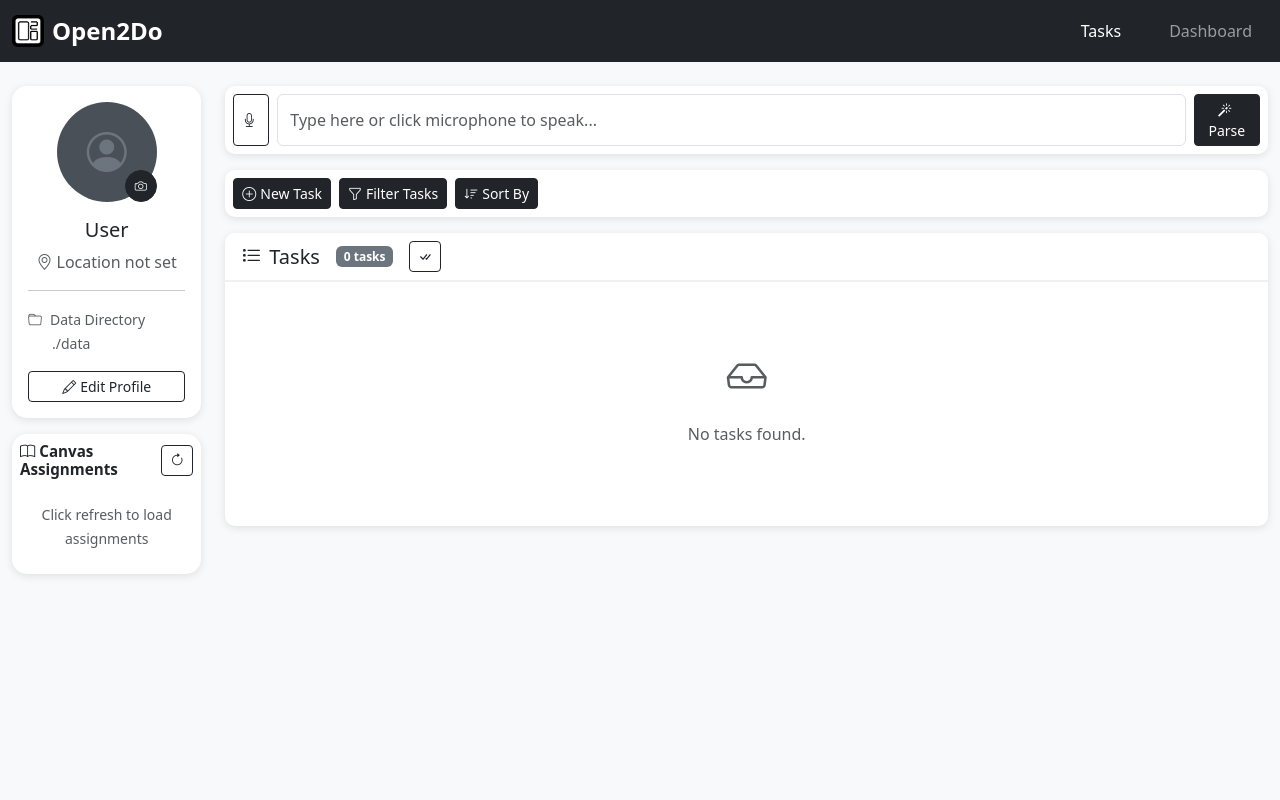
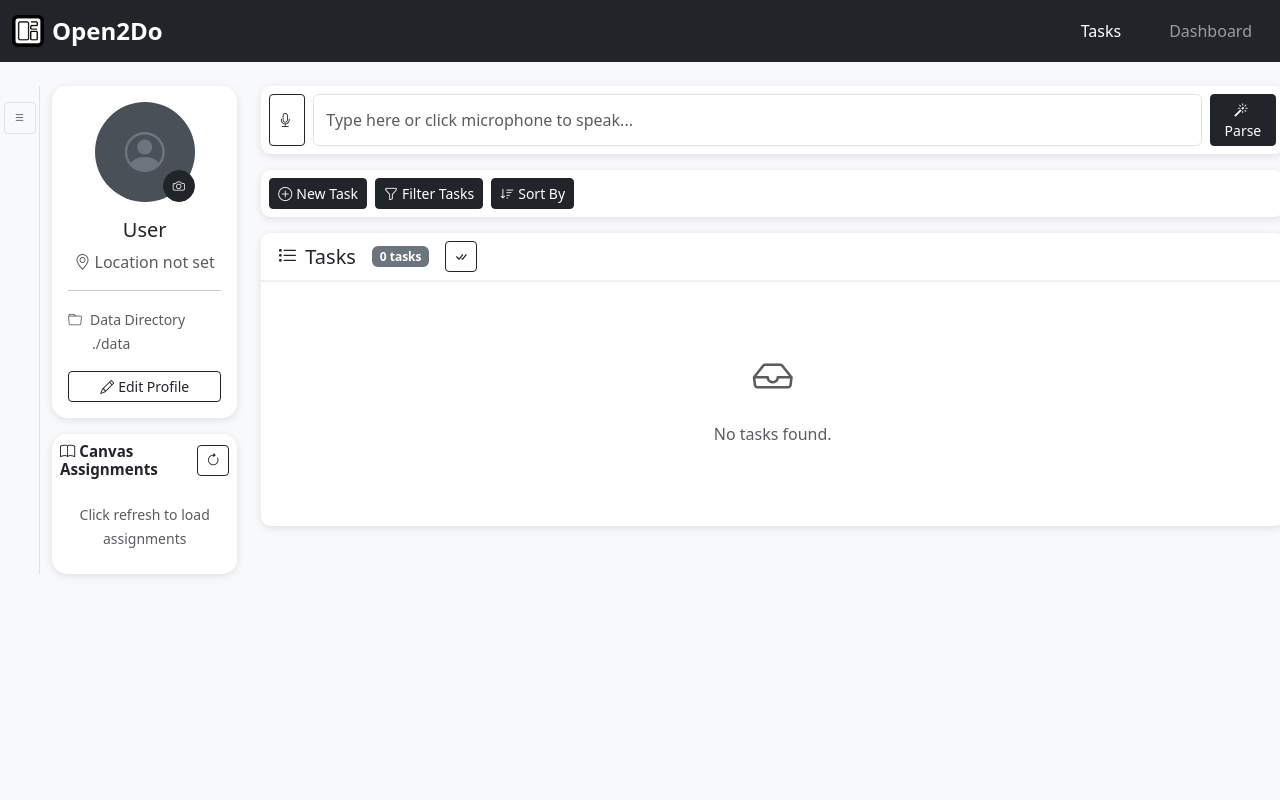
Before and after one commit to wjrforcyber/Open2Do, a FastAPI app: page / in a window 1280 px wide. Run offline with FastAPI, Linux system fonts and the light colour scheme; data that the repository does not hold is empty; some libraries are stand-ins or nearby versions.

Commit message:
Update(SideBar): Toggle Sidebar
Signed-off-by: JingrenWang <wjrforcyber@163.com>

```diff
--- a/app/static/css/styles.css
+++ b/app/static/css/styles.css
@@ -9,6 +9,11 @@
 body {
     background-color: #f8f9fa;
     min-height: 100vh;
+    overflow-x: hidden;
+}
+
+html {
+    overflow-x: hidden;
 }
 
 .navbar-brand {
@@ -423,3 +428,111 @@
 .canvas-assignments-list::-webkit-scrollbar-thumb:hover {
     background: #555;
 }
+
+/* Sidebar Collapse */
+#sidebarColumn {
+    transition: all 0.3s ease-in-out;
+}
+
+#sidebarColumn.collapsed {
+    display: none;
+}
+
+#mainContentColumn.expanded {
+    flex: 0 0 100%;
+    max-width: 100%;
+}
+
+#verticalBar {
+    width: 40px;
+    min-width: 40px;
+    background-color: #f8f9fa;
+    border-right: 1px solid #dee2e6;
+    padding: 0;
+    box-sizing: border-box;
+    display: flex;
+    flex-direction: column;
+    align-items: center;
+    justify-content: flex-start;
+}
+
+#verticalBar > div {
+    padding: 10px 0;
+}
+
+#verticalBar .btn {
+    width: 18px;
+    height: 18px;
+    padding: 0;
+    font-size: 11px;
+    border: 1px solid #dee2e6;
+    box-sizing: border-box;
+}
+
+#mainContentColumn {
+    transition: all 0.3s ease-in-out;
+}
+
+/* Force horizontal layout for the main row */
+.container-fluid > .row {
+    display: flex;
+    flex-direction: row;
+    flex-wrap: nowrap;
+    width: 100%;
+    max-width: 100%;
+}
+
+/* Ensure sidebar stays on left, not top */
+@media (max-width: 768px) {
+    .container-fluid > .row {
+        flex-direction: row;
+    }
+
+    #sidebarColumn {
+        flex: 0 0 200px;
+        max-width: 200px;
+    }
+
+    #mainContentColumn {
+        flex: 1;
+    }
+}
+
+#toggleSidebarBtn {
+    transition: all 0.2s;
+}
+
+#toggleSidebarBtn:hover {
+    transform: scale(1.1);
+}
+
+#toggleSidebarBtn:active {
+    transform: scale(0.95);
+}
+
+/* Vertical Bar */
+#verticalBar {
+    width: 40px;
+    min-width: 40px;
+    transition: all 0.3s ease-in-out;
+}
+
+#verticalBar .btn {
+    width: 32px;
+    height: 32px;
+    padding: 0;
+    display: flex;
+    align-items: center;
+    justify-content: center;
+}
+
+#verticalBar .btn:hover {
+    transform: scale(1.1);
+}
+
+#verticalBar .btn:active {
+    transform: scale(0.95);
+}
+
+/* Responsive adjustments */
+@media (max-width: 768px) {
--- a/app/static/js/app.js
+++ b/app/static/js/app.js
@@ -120,9 +120,27 @@
     document.getElementById('avatarUploadBtn').addEventListener('click', function() {
         document.getElementById('avatarInput').click();
     });
-
-    // Avatar input change
-    document.getElementById('avatarInput').addEventListener('change', handleAvatarUpload);
+}
+
+// Populate modal when opened
+document.getElementById('editProfileModal').addEventListener('show.bs.modal', populateEditProfileModal);
+
+// Toggle sidebar visibility
+function toggleSidebar() {
+    const sidebar = document.getElementById('sidebarColumn');
+    const mainContent = document.getElementById('mainContentColumn');
+
+    if (sidebar.classList.contains('collapsed')) {
+        // Show sidebar
+        sidebar.classList.remove('collapsed');
+        mainContent.classList.remove('col-md-12');
+        mainContent.classList.add('col-md-9', 'col-lg-10');
+    } else {
+        // Hide sidebar
+        sidebar.classList.add('collapsed');
+        mainContent.classList.remove('col-md-9', 'col-lg-10');
+        mainContent.classList.add('col-md-12');
+    }
 }
 
 // Load categories from server
--- a/app/templates/index.html
+++ b/app/templates/index.html
@@ -33,8 +33,17 @@
 
     <div class="container-fluid mt-4">
         <div class="row">
+            <!-- Slim Vertical Bar (Always Visible) -->
+            <div class="col-auto pe-0" id="verticalBar">
+                <div class="d-flex flex-column align-items-center h-100 py-3">
+                    <button class="btn btn-outline-dark btn-sm" onclick="toggleSidebar()" title="Toggle Sidebar">
+                        <i class="bi bi-list"></i>
+                    </button>
+                </div>
+            </div>
+
             <!-- Left Sidebar - User Profile -->
-            <div class="col-md-3 col-lg-2">
+            <div class="col-md-3 col-lg-2" id="sidebarColumn">
                 <div class="card user-profile">
                     <div class="card-body text-center">
                         <div class="user-avatar mb-3 position-relative" id="avatarContainer">
@@ -89,12 +98,11 @@
                                                 </div>
                                             </div>
                                         </div>
-                                    </div>
+                                                                            </div>
 
-
-                                    <!-- Main Content -->
-            <div class="col-md-9 col-lg-10">
-                <!-- Bulk Actions Bar -->
+                                                                            <!-- Main Content -->
+                                                    <div class="col-md-9 col-lg-10" id="mainContentColumn">
+                                                        <!-- Bulk Actions Bar -->
                 <div class="card mb-3" id="bulkActionsBar" style="display: none;">
                     <div class="card-body d-flex justify-content-between align-items-center">
                         <span class="text-muted"><strong id="selectedCount">0</strong> tasks selected</span>
```
Also changed, not shown: resources/Tasks.png.
